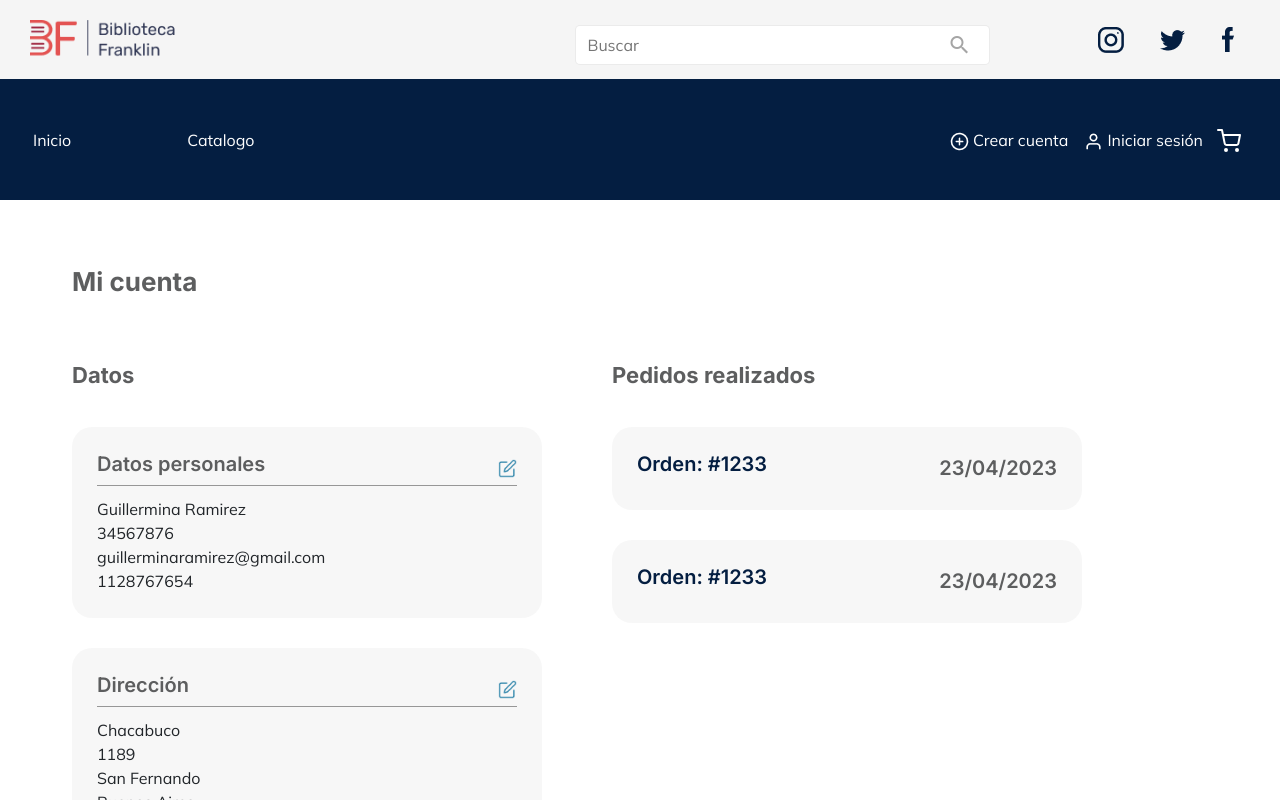
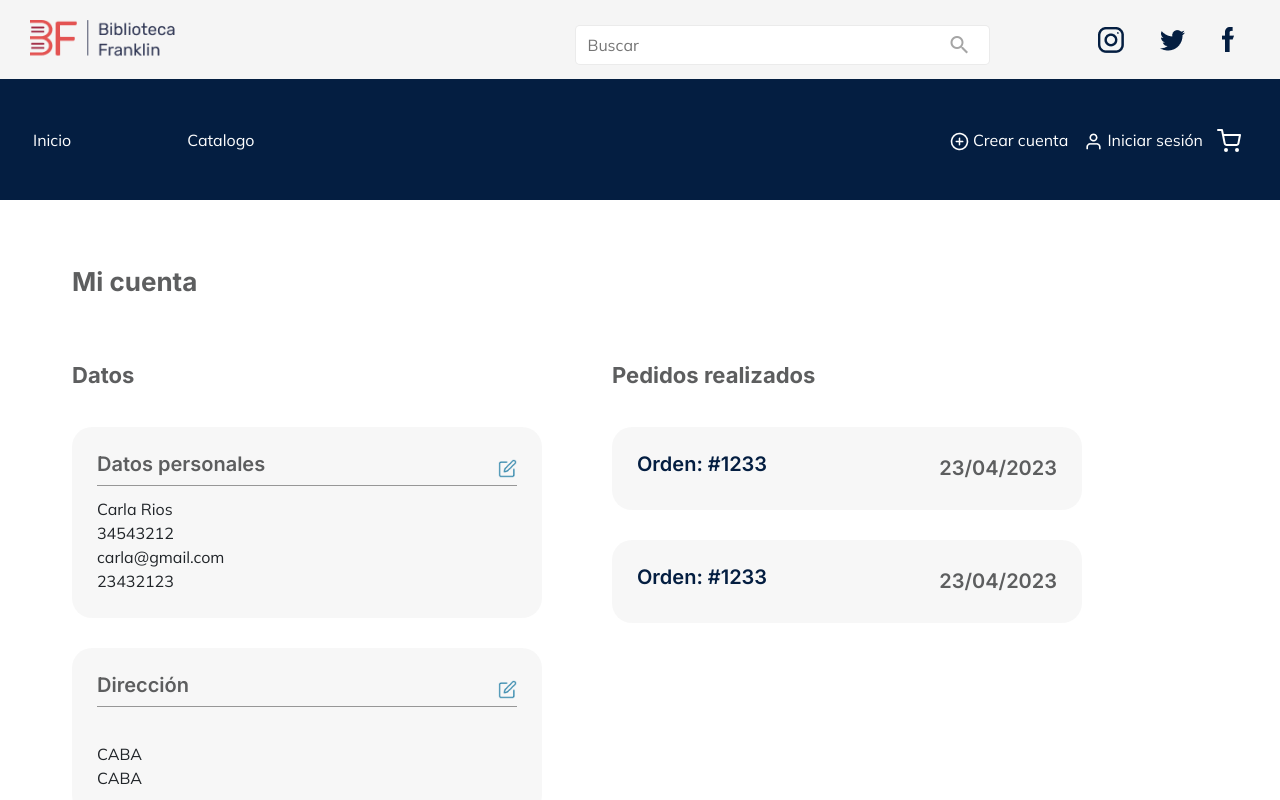
Before and after one commit to proyectos-tsdwad/programador-web-proyecto-final, an Angular app in the folder Front/: page /profile in a window 1280 px wide. Built offline with nearby package versions, Linux system fonts and the light colour scheme; data requests are answered from the project's data file.

Commit message:
add user service injection in account-details component

```diff
--- a/Front/src/app/pages/account/account-details/account-details.component.html
+++ b/Front/src/app/pages/account/account-details/account-details.component.html
@@ -1,27 +1,26 @@
 <div class="wrapper">
   <h1>Mi cuenta</h1>
   <main>
-    <section>
+    <section *ngIf="personalData">
       <h2>Datos</h2>
       <div class="dataCard">
         <div class="title">
           <h3>Datos personales</h3>
           <img src="../../../../assets/edit.png" alt="Editar" />
         </div>
-        Guillermina Ramirez<br />
-        34567876<br />
-        guillerminaramirez@gmail.com <br />
-        1128767654
+        {{personalData.name}}<br />
+        {{personalData.document}}<br />
+        {{personalData.email}}<br />
+        {{personalData.telephone}}
       </div>
       <div class="dataCard">
         <div class="title">
           <h3>Dirección</h3>
           <img src="../../../../assets/edit.png" alt="Editar" />
         </div>
-        Chacabuco<br />
-        1189<br />
-        San Fernando <br />
-        Buenos Aires
+        {{personalData.address}}<br />
+        {{personalData.location}}<br />
+        {{personalData.province}}
       </div>
     </section>
     <section>
--- a/Front/src/app/pages/account/account-details/account-details.component.ts
+++ b/Front/src/app/pages/account/account-details/account-details.component.ts
@@ -1,4 +1,4 @@
-import { Component } from '@angular/core';
+import { Component,OnInit } from '@angular/core';
 import { User } from 'src/app/models/user/user-model';
 import { UserService } from 'src/app/services/user/user.service';
 
@@ -13,7 +13,7 @@ export class AccountDetailsComponent implements OnInit{
   constructor(private userService: UserService) { }
 
   ngOnInit() {
-    const id = 2; // Reemplaza con el id del usuario del que deseas obtener los datos personales
+    const id = 1; // Reemplaza con el id del usuario del que deseas obtener los datos personales
     this.getUserData(id);
   }
 
```
